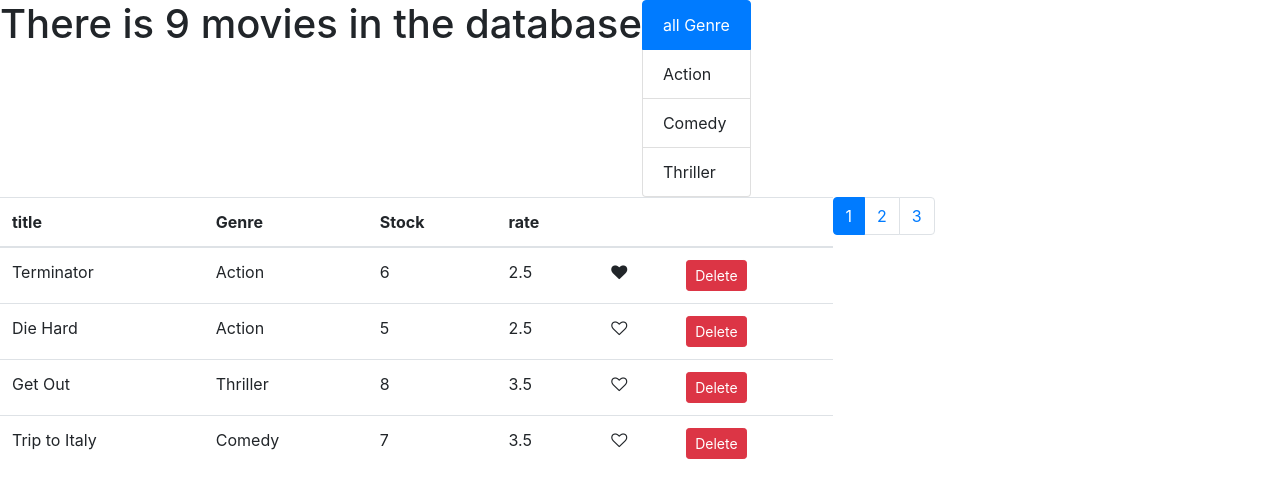
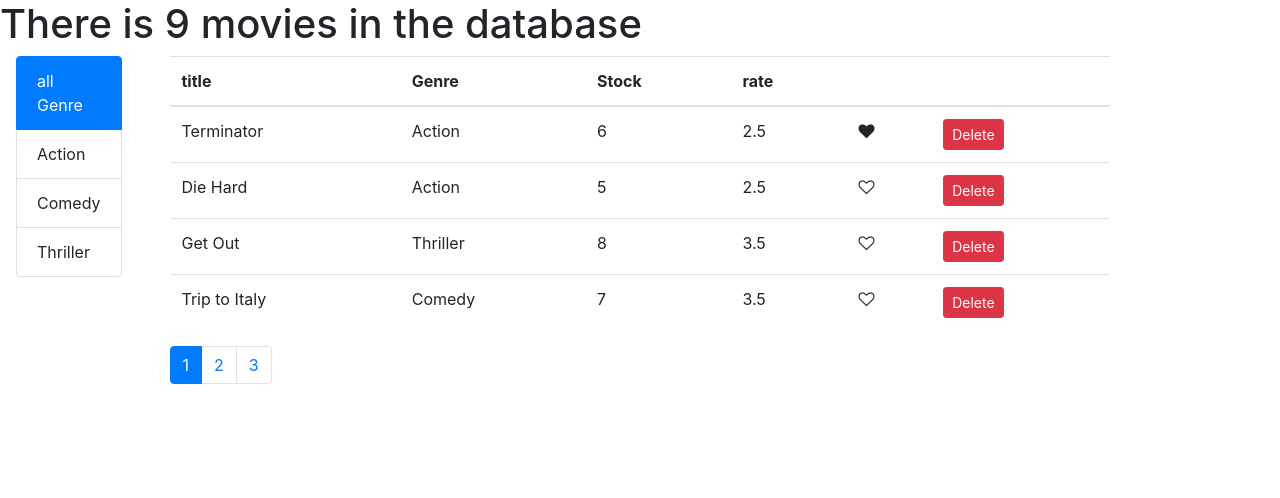
Before and after one commit to mathieufiani/vidly, a React (Create React App) app: page / in a window 1280 px wide. Shown: the top 498 px of the page. Built offline with nearby package versions, Linux system fonts and the light colour scheme.

Commit message:
refactor to improve style

```diff
--- a/src/App.js
+++ b/src/App.js
@@ -3,7 +3,6 @@ import Movies from "./components/movies";
 import Title from "./components/Title";
 import React, { Component } from "react";
 import { getMovies } from "./fakeMovieService";
-import Pagination from "./components/common/pagination";
 import paginate from "./utils/Paginate";
 import Filter from "./components/common/filter";
 import { getGenres } from "./fakeGenreService";
@@ -54,24 +53,23 @@ class App extends Component {
     return (
       <div className="container row row-cols-2">
         <Title movies={allMovies} />
+        <div className="d-flex w-100">
           <Filter
             genres={genres}
             active_genre={activeGenre}
             set_active_genre={this.setActiveGenre}
-        ></Filter>
+          />
           <Movies
             movies={movies}
             titles={titles}
             onDelete={this.handleDelete}
             onLike={this.handleLike}
-        ></Movies>
-        <Pagination
-          className="row"
             nbPage={this.handlePagination()}
             set_active_page={this.setActivePage}
             active_page={activePage}
             itemsCount={allMovies.length}
-        ></Pagination>
+          />
+        </div>
       </div>
     );
   }
--- a/src/components/common/filter.jsx
+++ b/src/components/common/filter.jsx
@@ -3,7 +3,7 @@ const filter = (props) => {
   const { genres, active_genre, set_active_genre } = props;
   const allGenres = [{ _id: "0", name: "all Genre" }, ...genres];
   return (
-    <ul className="list-group">
+    <ul className="list-group ml-3 mr-5">
       {allGenres.map((genre, index) => {
         return (
           <li
--- a/src/components/movies.jsx
+++ b/src/components/movies.jsx
@@ -1,12 +1,22 @@
 import React, { Component } from "react";
 import Movie from "./Movie";
+import Pagination from "./common/pagination";
 class Movies extends Component {
   renderComponents() {
-    const { onDelete, movies, titles, onLike } = this.props;
+    const {
+      onDelete,
+      movies,
+      titles,
+      onLike,
+      active_page,
+      nbPage,
+      set_active_page,
+      itemsCount,
+    } = this.props;
     if (movies.length !== 0) {
       return (
-        <React.Fragment>
-          <table className="table float-right w-75">
+        <div className="d-block w-100">
+          <table className="table">
             <thead>
               <tr>
                 {titles.map((title) => (
@@ -30,7 +40,14 @@ class Movies extends Component {
               ))}
             </tbody>
           </table>
-        </React.Fragment>
+          <Pagination
+            className="row"
+            nbPage={nbPage}
+            set_active_page={set_active_page}
+            active_page={active_page}
+            itemsCount={itemsCount}
+          />
+        </div>
       );
     } else {
       return <React.Fragment></React.Fragment>;
```
Lines whose indentation alone changed are shown as unchanged.
